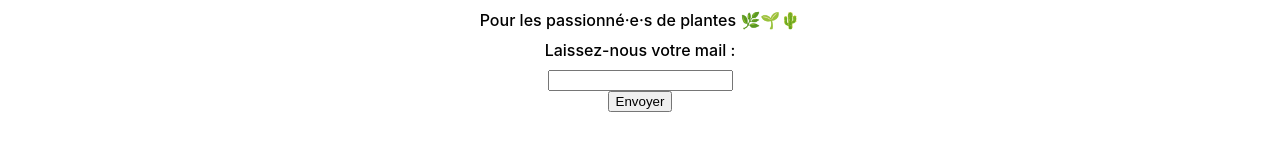
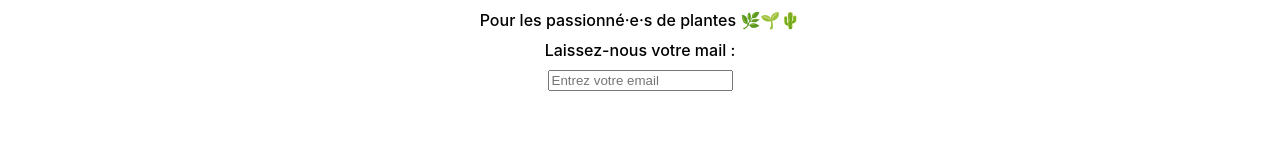
Before and after one commit to jorisbertier/The-house-of-jungle, a React (Create React App) app: page / in a window 1280 px wide. Shown: the part 2967-3108 px from the top of the page. Built offline with nearby package versions, Linux system fonts and the light colour scheme.

Commit message:
exercice  finish

```diff
--- a/src/components/Footer.js
+++ b/src/components/Footer.js
@@ -2,18 +2,18 @@
 import '../styles/Footer.css'
 
 function Footer() {
-	const [inputValue, setInputValue] = useState('')
+	const [inputValue, setInputValue] = useState("")
 
     const valueProhiben = inputValue.includes('@');
 
-    function checkValue(value) {
-        // if(!value.includes('a')) {
-            setInputValue(value)
-        // }
+    function handleInput(e) {
+        setInputValue(e.target.value)
     }
 
-    function blur(e) {
-        e.stopPropagation();
+    function handleBlur() {
+		if (!inputValue.includes('@')) {
+			alert("Attention, il n'y a pas d'@, ceci n'est pas une adresse valide 😥")
+		}
     }
 
 	return (
@@ -22,9 +22,8 @@
 				Pour les passionné·e·s de plantes 🌿🌱🌵
 			</div>
 			<div className='lmj-footer-elem'>Laissez-nous votre mail :</div>
-            <input type="text" value={inputValue} onChange={(e) => checkValue(e.target.value)}></input>
+            <input type="text" value={inputValue} onChange={handleInput} onBlur={handleBlur} placeholder="Entrez votre email "></input>
             {valueProhiben && <span>La valeur @ est interdite</span>}
-            <button onClick={(e) => alert(inputValue)}>Envoyer</button>
 		</footer>
 	)
 }
```
